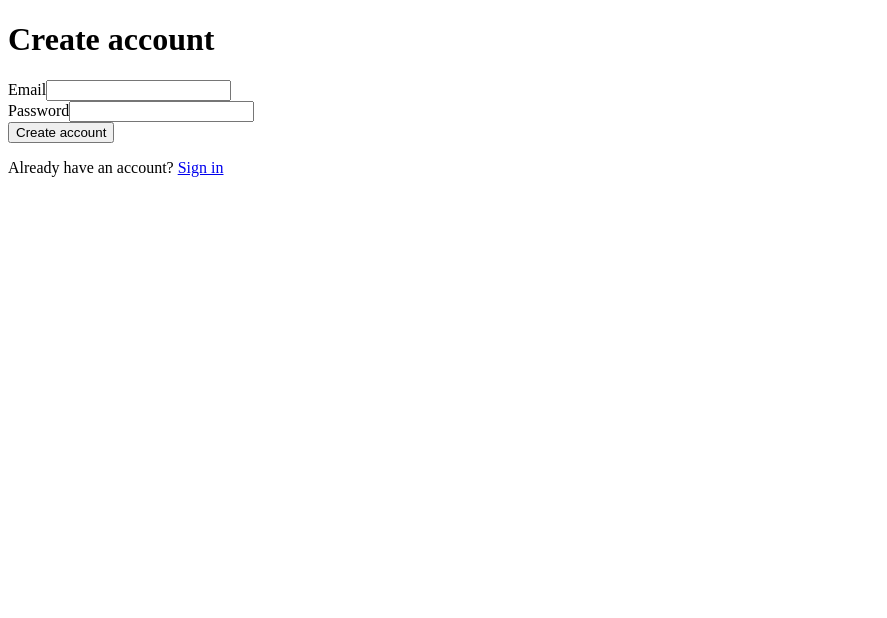
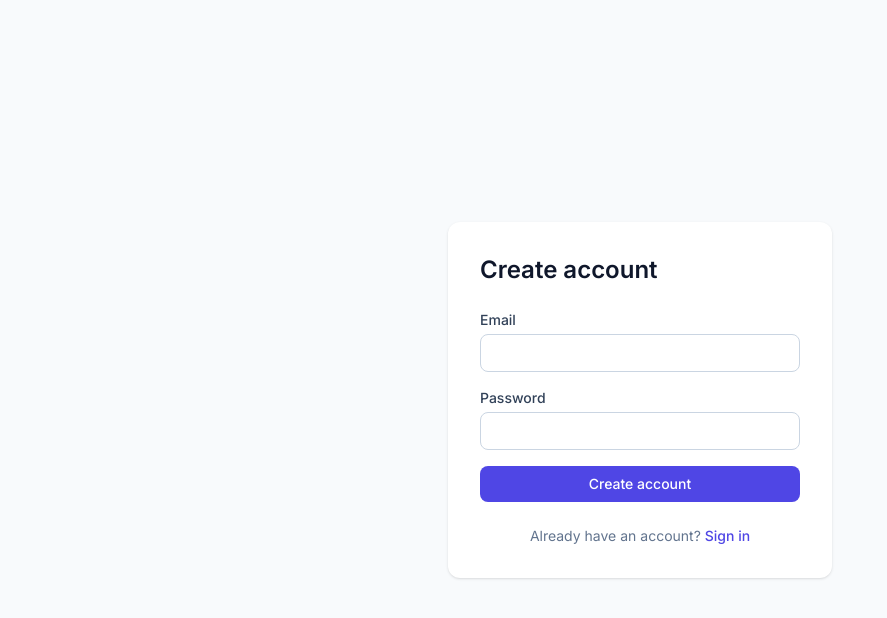
Before and after one commit to davidmarotto/ezra-todo, a Vue app in the folder frontend/: page /register in a window 1280 px wide. Shown: the top 618 px of the page, without its empty margins (0-887 px from the left). Built offline with nearby package versions, Linux system fonts and the light colour scheme.

Commit message:
Tailwind CSS. Basic theme/template

```diff
--- a/frontend/index.html
+++ b/frontend/index.html
@@ -4,7 +4,9 @@
     <meta charset="UTF-8">
     <link rel="icon" href="/favicon.ico">
     <meta name="viewport" content="width=device-width, initial-scale=1.0">
-    <title>Vite App</title>
+    <title>Todo App</title>
+    <link rel="preconnect" href="https://fonts.googleapis.com">
+    <link href="https://fonts.googleapis.com/css2?family=Inter:wght@400;500;600&display=swap" rel="stylesheet">
   </head>
   <body>
     <div id="app"></div>
--- a/frontend/package.json
+++ b/frontend/package.json
@@ -13,7 +13,9 @@
     "format": "prettier --write --experimental-cli src/"
   },
   "dependencies": {
+    "@tailwindcss/vite": "^4.3.1",
     "pinia": "^3.0.4",
+    "tailwindcss": "^4.3.1",
     "vue": "^3.5.38",
     "vue-router": "^5.1.0"
   },
--- a/frontend/src/main.js
+++ b/frontend/src/main.js
@@ -2,6 +2,7 @@
 import { createPinia } from 'pinia'
 import router from './router'
 import App from './App.vue'
+import './style.css'
 
 const app = createApp(App)
 app.use(createPinia())
--- /dev/null
+++ b/frontend/src/style.css
@@ -0,0 +1,13 @@
+@import "tailwindcss";
+
+@theme {
+  --color-primary: #4f46e5;
+  --color-primary-hover: #4338ca;
+  --font-sans: 'Inter', ui-sans-serif, system-ui, sans-serif;
+}
+
+@layer base {
+  body {
+    @apply bg-slate-50 text-slate-900 font-sans;
+  }
+}
--- a/frontend/src/views/HomeView.vue
+++ b/frontend/src/views/HomeView.vue
@@ -12,13 +12,19 @@
 </script>
 
 <template>
-  <div>
-    <header>
-      <span>{{ auth.user?.email }}</span>
-      <button @click="logout">Sign out</button>
+  <div class="min-h-screen flex flex-col">
+    <header class="bg-white border-b border-slate-200 px-6 py-3 flex items-center justify-between">
+      <span class="font-semibold text-slate-700">Todo App</span>
+      <div class="flex items-center gap-4">
+        <span class="text-sm text-slate-500">{{ auth.user?.email }}</span>
+        <button @click="logout"
+          class="text-sm text-slate-600 hover:text-slate-900 font-medium">
+          Sign out
+        </button>
+      </div>
     </header>
-    <main>
-      <p>Home view — todo lists go here</p>
+    <main class="flex-1 flex">
+      <p class="p-6 text-slate-400">Todo lists go here</p>
     </main>
   </div>
 </template>
--- a/frontend/src/views/LoginView.vue
+++ b/frontend/src/views/LoginView.vue
@@ -26,22 +26,30 @@
 </script>
 
 <template>
-  <div class="auth-container">
-    <h1>Sign in</h1>
-    <form @submit.prevent="submit">
-      <div class="field">
-        <label>Email</label>
-        <input v-model="email" type="email" required autocomplete="email" />
-      </div>
-      <div class="field">
-        <label>Password</label>
-        <input v-model="password" type="password" required autocomplete="current-password" />
-      </div>
-      <p v-if="error" class="error">{{ error }}</p>
-      <button type="submit" :disabled="loading">
-        {{ loading ? 'Signing in...' : 'Sign in' }}
-      </button>
-    </form>
-    <p>Don't have an account? <RouterLink to="/register">Register</RouterLink></p>
+  <div class="min-h-screen flex items-center justify-center">
+    <div class="w-full max-w-sm bg-white rounded-xl shadow p-8">
+      <h1 class="text-2xl font-semibold text-slate-900 mb-6">Sign in</h1>
+      <form @submit.prevent="submit" class="space-y-4">
+        <div class="flex flex-col gap-1">
+          <label class="text-sm font-medium text-slate-700">Email</label>
+          <input v-model="email" type="email" required autocomplete="email"
+            class="border border-slate-300 rounded-lg px-3 py-2 text-sm focus:outline-none focus:ring-2 focus:ring-primary" />
+        </div>
+        <div class="flex flex-col gap-1">
+          <label class="text-sm font-medium text-slate-700">Password</label>
+          <input v-model="password" type="password" required autocomplete="current-password"
+            class="border border-slate-300 rounded-lg px-3 py-2 text-sm focus:outline-none focus:ring-2 focus:ring-primary" />
+        </div>
+        <p v-if="error" class="text-red-500 text-sm">{{ error }}</p>
+        <button type="submit" :disabled="loading"
+          class="w-full bg-primary hover:bg-primary-hover text-white font-medium py-2 rounded-lg text-sm disabled:opacity-50">
+          {{ loading ? 'Signing in...' : 'Sign in' }}
+        </button>
+      </form>
+      <p class="text-center text-sm text-slate-500 mt-6">
+        Don't have an account?
+        <RouterLink to="/register" class="text-primary font-medium hover:underline">Register</RouterLink>
+      </p>
+    </div>
   </div>
 </template>
--- a/frontend/src/views/RegisterView.vue
+++ b/frontend/src/views/RegisterView.vue
@@ -26,22 +26,30 @@
 </script>
 
 <template>
-  <div class="auth-container">
-    <h1>Create account</h1>
-    <form @submit.prevent="submit">
-      <div class="field">
-        <label>Email</label>
-        <input v-model="email" type="email" required autocomplete="email" />
-      </div>
-      <div class="field">
-        <label>Password</label>
-        <input v-model="password" type="password" required autocomplete="new-password" />
-      </div>
-      <p v-if="error" class="error">{{ error }}</p>
-      <button type="submit" :disabled="loading">
-        {{ loading ? 'Creating account...' : 'Create account' }}
-      </button>
-    </form>
-    <p>Already have an account? <RouterLink to="/login">Sign in</RouterLink></p>
+  <div class="min-h-screen flex items-center justify-center">
+    <div class="w-full max-w-sm bg-white rounded-xl shadow p-8">
+      <h1 class="text-2xl font-semibold text-slate-900 mb-6">Create account</h1>
+      <form @submit.prevent="submit" class="space-y-4">
+        <div class="flex flex-col gap-1">
+          <label class="text-sm font-medium text-slate-700">Email</label>
+          <input v-model="email" type="email" required autocomplete="email"
+            class="border border-slate-300 rounded-lg px-3 py-2 text-sm focus:outline-none focus:ring-2 focus:ring-primary" />
+        </div>
+        <div class="flex flex-col gap-1">
+          <label class="text-sm font-medium text-slate-700">Password</label>
+          <input v-model="password" type="password" required autocomplete="new-password"
+            class="border border-slate-300 rounded-lg px-3 py-2 text-sm focus:outline-none focus:ring-2 focus:ring-primary" />
+        </div>
+        <p v-if="error" class="text-red-500 text-sm">{{ error }}</p>
+        <button type="submit" :disabled="loading"
+          class="w-full bg-primary hover:bg-primary-hover text-white font-medium py-2 rounded-lg text-sm disabled:opacity-50">
+          {{ loading ? 'Creating account...' : 'Create account' }}
+        </button>
+      </form>
+      <p class="text-center text-sm text-slate-500 mt-6">
+        Already have an account?
+        <RouterLink to="/login" class="text-primary font-medium hover:underline">Sign in</RouterLink>
+      </p>
+    </div>
   </div>
 </template>
--- a/frontend/vite.config.js
+++ b/frontend/vite.config.js
@@ -3,12 +3,14 @@
 import { defineConfig } from 'vite'
 import vue from '@vitejs/plugin-vue'
 import vueDevTools from 'vite-plugin-vue-devtools'
+import tailwindcss from '@tailwindcss/vite'
 
 // https://vite.dev/config/
 export default defineConfig({
   plugins: [
     vue(),
     vueDevTools(),
+    tailwindcss()
   ],
   resolve: {
     alias: {
```
Also changed, not shown: 1 other file (tests, documents, lock files or other folders).
